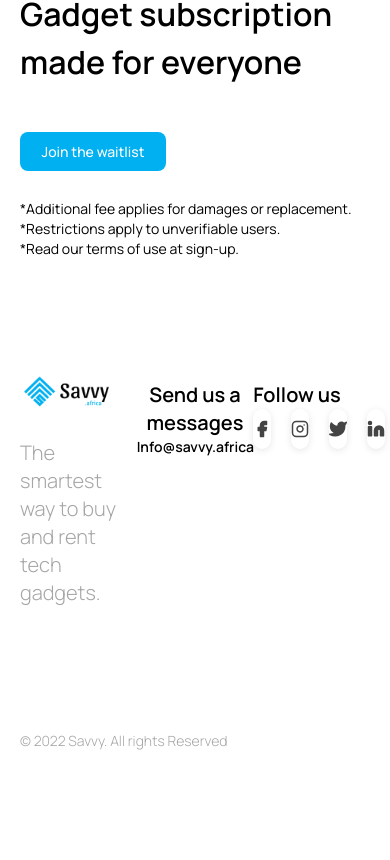
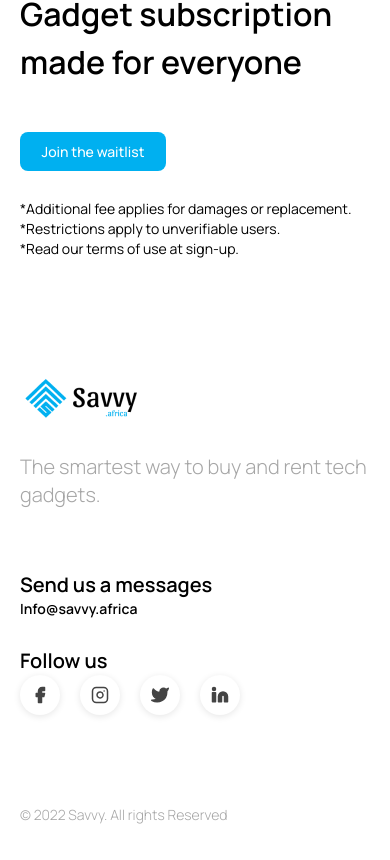
Before and after one commit to SavvyAfrica/savvyWaitlist, a Next.js app: page / in a window 390 px wide. Shown: the part 3829-4689 px from the top of the page. Before the commit the page ends 4615 px from the top, so only its background shows below. Built offline with nearby package versions, Linux system fonts and the light colour scheme.

Commit message:
Worked on mobile view

```diff
--- a/components/modal/Modal.tsx
+++ b/components/modal/Modal.tsx
@@ -33,7 +33,7 @@ const CustomModal: React.FC<ModalProps> = ({ isOpen, onClose }) => {
           animate={{ opacity: 1 }}
           exit={{ opacity: 0 }}
         >
-          <div className='absolute inset-0 bg-black opacity-50 blur-0' />
+          <div className='absolute inset-0 bg-black opacity-50 blur-0 p-8' />
           <motion.div
             className='relative flex items-center justify-center'
             initial={{ opacity: 0, y: -50 }}
@@ -42,13 +42,13 @@ const CustomModal: React.FC<ModalProps> = ({ isOpen, onClose }) => {
             transition={{ duration: 0.2 }}
           >
             <motion.div
-              className='absolute top-12 rounded-[12px] shadow-xl w-[900px] h-[628px] bg-white'
+              className='absolute top-12 rounded-[12px] shadow-xl lg:w-[900px] lg:h-[628px] bg-white'
               initial={{ y: -50 }}
               animate={{ y: 0 }}
               exit={{ y: -50 }}
               transition={{ duration: 0.2 }}
             >
-              <div className='grid grid-cols-2 h-full'>
+              <div className='grid grid-cols-1 lg:grid-cols-2 gap-5 lg:gap-0 h-full'>
                 <motion.div
                   className='h-full '
                   initial={{ opacity: 0 }}
@@ -57,6 +57,14 @@ const CustomModal: React.FC<ModalProps> = ({ isOpen, onClose }) => {
                   transition={{ delay: 0.1 }}
                 >
                   <div className=' h-full flex justify-center items-center flex-col'>
+                    <div
+                      className='w-full h-[40px] lg:hidden flex justify-end items-end cursor-pointer '
+                      onClick={onClose}
+                    >
+                      <p className='text-[#777272] font-bold text-[20px] pr-3'>
+                        X
+                      </p>
+                    </div>
                     <div className='flex justify-center items-center flex-col mb-[30px]'>
                       <div>
                         <Image
@@ -110,14 +118,14 @@ const CustomModal: React.FC<ModalProps> = ({ isOpen, onClose }) => {
                   </div>
                 </motion.div>
                 <motion.div
-                  className='bg-[#ccf0fc] h-full rounded-r-xl '
+                  className='bg-[#ccf0fc] h-full lg:rounded-r-xl '
                   //    initial={{ opacity: 0 }}
                   //    animate={{ opacity: 1 }}
                   //    exit={{ opacity: 0 }}
                   //    transition={{ delay: 0.2 }}
                 >
                   <div
-                    className='w-full h-[40px] flex justify-end items-end cursor-pointer'
+                    className='w-full h-[40px] lg:flex justify-end items-end cursor-pointer hidden'
                     onClick={onClose}
                   >
                     <p className='text-[#777272] font-bold text-[20px] pr-3'>
--- a/features/general/footer/footer.tsx
+++ b/features/general/footer/footer.tsx
@@ -9,13 +9,13 @@ import { BiMinus } from 'react-icons/bi'
 // import Collapsible from 'react-collapsible';
 
 function footer() {
-  const [websiteIsOpen, setWebsiteIsOpen] = useState<boolean>(false)
-  const [companyIsOpen, setCompanyIsOpen] = useState<boolean>(false)
-  const [resourcesIsOpen, setResourcesIsOpen] = useState<boolean>(false)
+  // const [websiteIsOpen, setWebsiteIsOpen] = useState<boolean>(false)
+  // const [companyIsOpen, setCompanyIsOpen] = useState<boolean>(false)
+  // const [resourcesIsOpen, setResourcesIsOpen] = useState<boolean>(false)
 
   return (
     <div className='maxWidth mx-auto w-full flex flex-col px-5 py-2.5'>
-      <div className='w-full grid grid-cols-3 h-full  mb-[90px]'>
+      <div className='w-full grid grid-cols-1 lg:grid-cols-3 h-full  mb-[90px] space-y-4 lg:space-y-0'>
         <div className=' md:mb-0 mb-[34px] '>
           <div className='w-full'>
             <Image src={Logo} alt='Logo' />
@@ -29,10 +29,10 @@ function footer() {
           </div>
         </div>
         <div className=' pt-3'>
-          <Text variant='paragraph_1' className='font-semibold text-center'>
+          <Text variant='paragraph_1' className='font-semibold lg:text-center'>
             Send us a messages
           </Text>
-          <Text variant='paragraph_4' className='font-semibold text-center'>
+          <Text variant='paragraph_4' className='font-semibold lg:text-center'>
             Info@savvy.africa
           </Text>
         </div>
```
